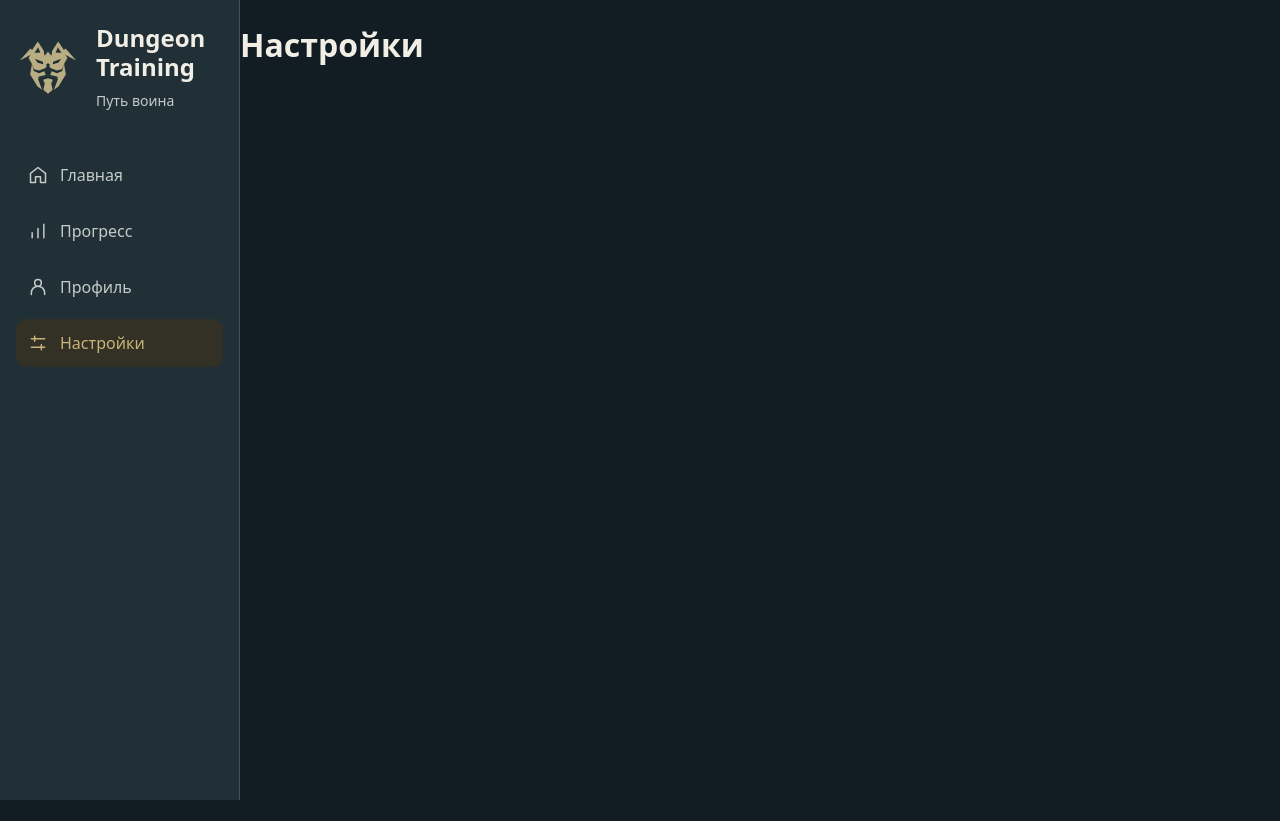
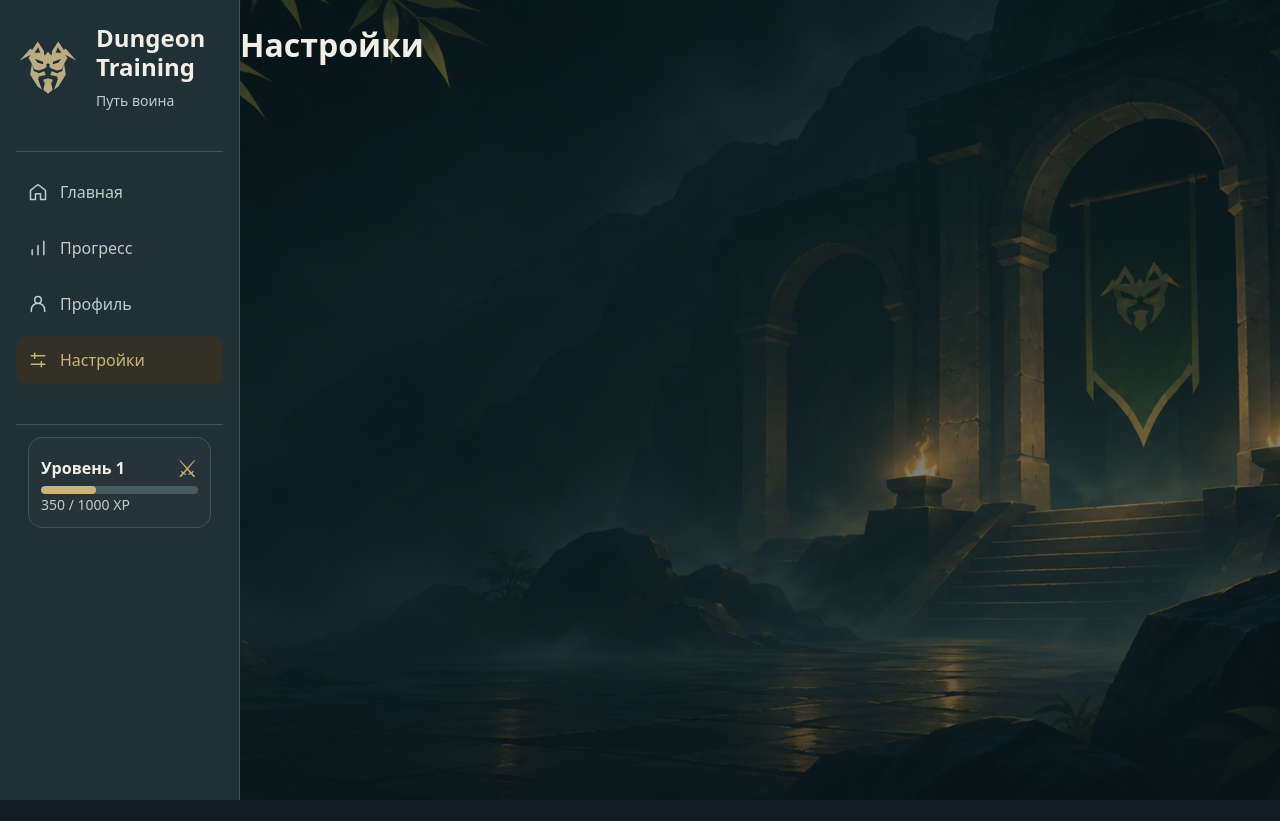
Before and after one commit to SDNikita/Fi-geon, a React (Vite) app in the folder apps/frontend/: page /settings in a window 1280 px wide. After the commit the page ends 800 px from the top, so only its background shows below. Built offline with nearby package versions, Linux system fonts and the light colour scheme.

Commit message:
new background

```diff
--- a/apps/frontend/src/app/MainLayout/MainLayout.module.scss
+++ b/apps/frontend/src/app/MainLayout/MainLayout.module.scss
@@ -1,7 +1,8 @@
 .shell {
+    display: flow-root;
     --sidebar-width: 240px;
+    min-height: 100svh;
 
-    min-height: 100svh;
 }
 
 .content {
@@ -18,4 +19,16 @@
         margin-left: var(--sidebar-width);
         padding-bottom: 0;
     }
+
+    .shell{
+        background-image:
+            linear-gradient(
+                rgb(9 20 24 / 35%),
+                rgb(9 20 24 / 65%)
+            ),
+        url('../../assets/backgrounds/backMain.png');
+        background-size: cover;
+        background-position: center;
+        background-repeat: no-repeat;
+    }
 }
--- a/apps/frontend/src/components/UI/navigation/AppNavigation/AppNavigation.module.scss
+++ b/apps/frontend/src/components/UI/navigation/AppNavigation/AppNavigation.module.scss
@@ -22,12 +22,17 @@
 .header {
     display: none;
 }
+.bottom{
+    display:none;
+}
 
 .links {
+    border-top: 1px solid var(--color-border-default);
     display: flex;
     align-items: stretch;
     height: 100%;
     gap: var(--space-2);
+    padding-top: var(--space-4);
 }
 
 .link {
@@ -62,8 +67,73 @@
         padding: var(--space-6) var(--space-4);
         overflow-y: auto;
 
+
+
         border-top: 0;
         border-right: 1px solid var(--color-border-default);
+    }
+
+    .bottom{
+        display: flex;
+        flex-direction: column;
+        padding: var(--space-3);
+        border-top: 1px solid var(--color-border-default);
+    }
+
+    .levelCard{
+        display: flex;
+        flex-direction: column;
+        padding: var(--space-3);
+
+
+        background: var(--color-surface-level-3);
+        border: 1px solid var(--color-border-default);
+        border-radius: var(--radius-md);
+    }
+
+    .levelHeading{
+        display: flex;
+        align-items: center;
+        justify-content: space-between;
+        gap: var(--space-2);
+    }
+    .levelIcon{
+        font-size: var(--font-size-h2);
+        color: var(--color-primary-default);
+    }
+
+    .experienceBar {
+        display: block;
+        width: 100%;
+        height: 8px;
+        overflow: hidden;
+
+        appearance: none;
+        border: 0;
+        border-radius: var(--radius-round);
+        background: var(--color-surface-level-4);
+    }
+
+    .experienceBar::-webkit-progress-bar {
+        background: var(--color-surface-level-5);
+        border-radius: var(--radius-round);
+    }
+
+    .experienceBar::-webkit-progress-value {
+        background: var(--color-primary-default);
+        border-radius: var(--radius-round);
+    }
+
+    // для firefox
+    .experienceBar::-moz-progress-bar {
+        background: var(--color-primary-default);
+        border-radius: var(--radius-round);
+    }
+
+    .experienceText {
+        margin: 0;
+        color: var(--color-content-secondary);
+        font-size: var(--font-size-body-small);
     }
 
     .header {
--- a/apps/frontend/src/components/UI/navigation/AppNavigation/AppNavigation.tsx
+++ b/apps/frontend/src/components/UI/navigation/AppNavigation/AppNavigation.tsx
@@ -49,6 +49,10 @@ const items: NavigationItem[]=[
 ];
 
 function AppNavigation(){
+    const level =1;
+    const experience = 350;
+    const nextLevelExperience = 1000;
+
    return(
     <nav className={styles.navigation}>
 
@@ -84,6 +88,27 @@ function AppNavigation(){
                 </NavTab>
             ))}
         </div>
+
+        <div className={styles.bottom}>
+            <div className={styles.levelCard}>
+                <div className={styles.levelHeading}>
+                    <strong>Уровень {level}</strong>
+                     <span className={styles.levelIcon}>⚔</span>
+                </div>
+
+                <progress
+                    className={styles.experienceBar}
+                    value={experience}
+                    max = {nextLevelExperience}>
+                    {experience}/{nextLevelExperience} XP
+                </progress>
+
+                <p className={styles.experienceText}>
+                    {experience} / {nextLevelExperience} XP
+                </p>
+            </div>
+        </div>
+
     </nav>
    );
 }
```
Also changed, not shown: apps/frontend/src/assets/backgrounds/backMain.png (added).
